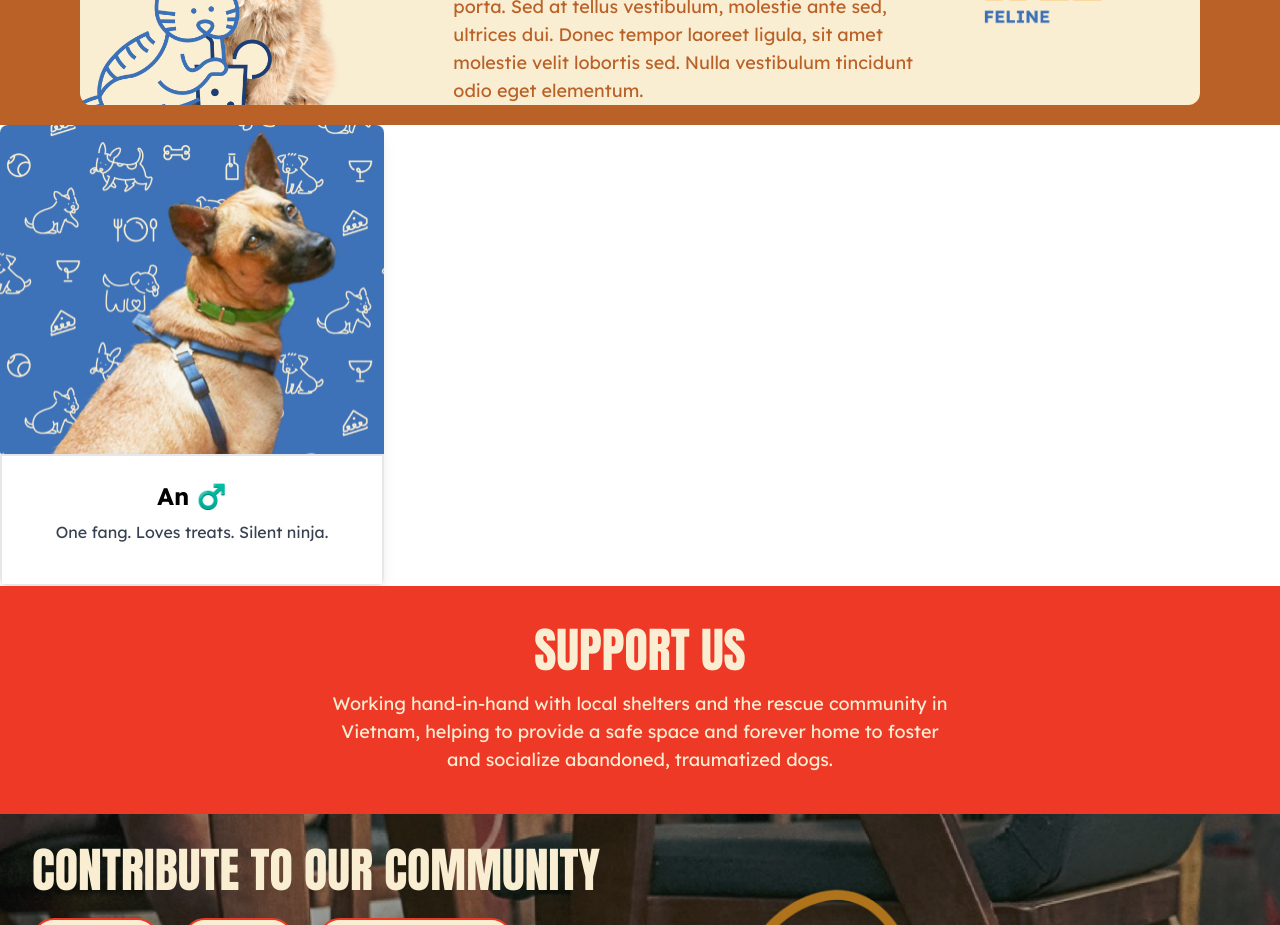
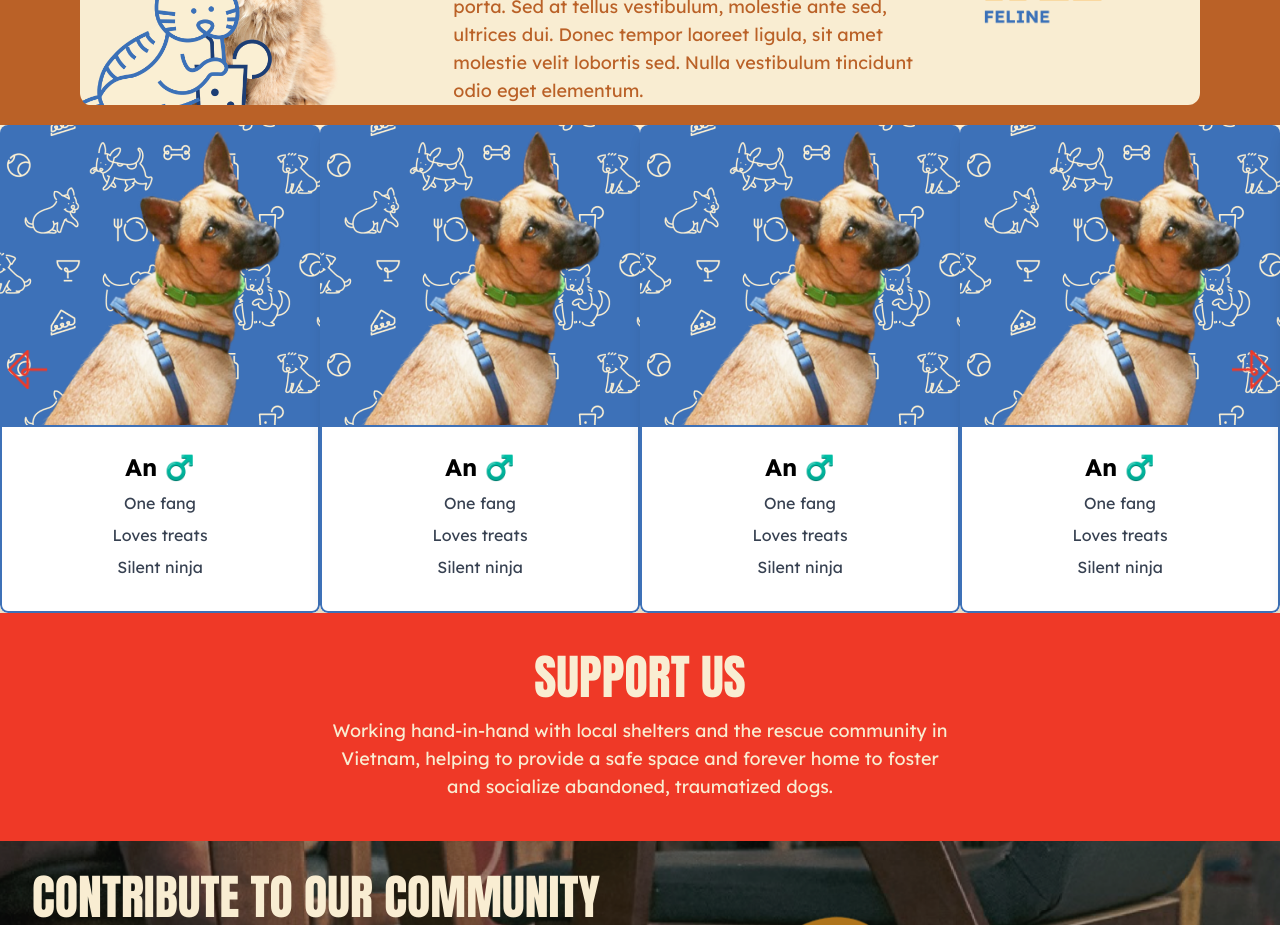
Before and after one commit to Bronzecandy/WWRescue-Website, a React (Vite) app: page / in a window 1280 px wide. Shown: the part 2240-3165 px from the top of the page. Built offline with nearby package versions, Linux system fonts and the light colour scheme.

Commit message:
Dog, Cat Carousel

```diff
--- a/src/components/Card.jsx
+++ b/src/components/Card.jsx
@@ -1,13 +1,14 @@
 import React from 'react';
 
-const DogCard = ({ image, name, gender, description,color }) => {
+const DogCard = ({ image, subnames, gender,color,backgroundImage,name }) => {
   return (
     <div className="max-w-sm rounded-lg overflow-hidden shadow-lg bg-white">
       {/* Image Section */}
       <div
       style={{
-        backgroundImage: "url('./images/Rectangle 128.png')",
+        backgroundImage: backgroundImage,
         backgroundColor: color,
+        height: '300px'
         }}>
         <img
           src={image}
@@ -17,7 +18,10 @@ const DogCard = ({ image, name, gender, description,color }) => {
       </div>
 
       {/* Content Section */}
-      <div className={`p-6 text-center border-2 border-[${color}]`}>
+      <div className="p-6 text-center border-2 rounded-b-lg"
+      style={{
+        borderColor: color,
+        }}>
         {/* Name and Gender */}
         <h2 className="text-2xl font-bold mb-2">
           {name}{' '}
@@ -27,7 +31,10 @@ const DogCard = ({ image, name, gender, description,color }) => {
         </h2>
 
         {/* Description */}
-        <p className="text-gray-700 text-base mb-4">{description}</p>
+        {subnames.map((subname,index) => (
+          <p key={index+1} className="text-gray-700 text-base mb-2">{subname}</p>
+        ))}
+
       </div>
     </div>
   );
--- /dev/null
+++ b/src/components/DogCarousel.jsx
@@ -0,0 +1,59 @@
+import React from 'react';
+import { Swiper, SwiperSlide, useSwiper } from 'swiper/react';
+import { Navigation, Pagination, Autoplay } from 'swiper/modules';
+import DogCard from './Card';
+
+const CustomNavigation = () => {
+    const swiper = useSwiper();
+
+    return (
+        <div className="absolute top-1/2 w-full flex z-10">
+            <button onClick={() => swiper.slidePrev()} className="absolute h-4 w-4 md:h-10 md:w-10 left-2 transform -translate-y-1/2 border-0">
+                <img src="./images/Vector.png" alt="Previous" />
+            </button>
+            <button onClick={() => swiper.slideNext()} className="absolute h-4 w-4 md:h-10 md:w-10 right-2 transform -translate-y-1/2 border-0">
+                <img src="./images/Vector1.png" alt="Previous" />
+            </button>
+        </div>
+    );
+};
+
+const DogCarousel = () => {
+    const slides = [
+        './images/Frame 5.png',
+        './images/Meo.png',
+        './images/Frame 5.png',
+        './images/Meo.png',
+        './images/Meo.png',
+        './images/Meo.png',
+        './images/Meo.png',
+    ];
+
+    return (
+        <div className='bg-[#F9EDD2]' >
+            <Swiper
+                modules={[Navigation, Pagination, Autoplay]}
+                loop={true}
+                spaceBetween={0}
+                slidesPerView={4}
+            >
+                {slides.map((slide, index) => (
+                    <SwiperSlide key={index} style={{ height: 'auto' }}  className='flex justify-center'>
+                        <DogCard
+                            backgroundImage="url('./images/Rectangle 128.png')"
+                            image="./images/Rectangle 126.png"
+                            name="An"
+                            gender="male"
+                            description="One fang. Loves treats. Silent ninja."
+                            color='#3D71B8'
+                            subnames={['One fang', 'Loves treats','Silent ninja' ]}
+                        />
+                    </SwiperSlide>
+                ))}
+                <CustomNavigation />
+            </Swiper>
+        </div>
+    );
+};
+
+export default DogCarousel;
--- a/src/components/OurRescue.jsx
+++ b/src/components/OurRescue.jsx
@@ -1,15 +1,10 @@
 import React from 'react'
 import DogCard from './Card'
+import DogCarousel from './DogCarousel'
 export default function OurRescue() {
   return (
     <div>
-        <DogCard
-        image="./images/Rectangle 126.png"
-        name="An"
-        gender="male"
-        description="One fang. Loves treats. Silent ninja."
-        color='#3D71B8'
-      />
+      <DogCarousel></DogCarousel>
     </div>
   )
 }
```
